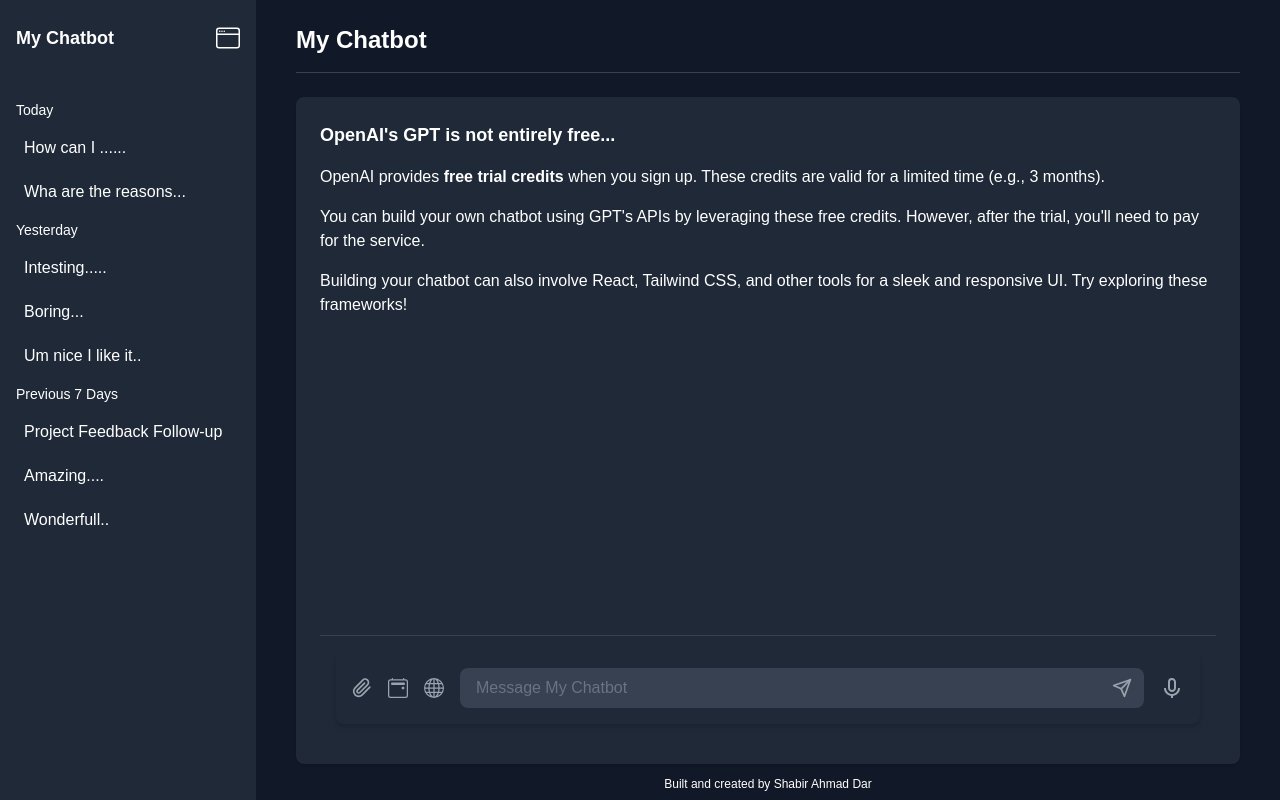
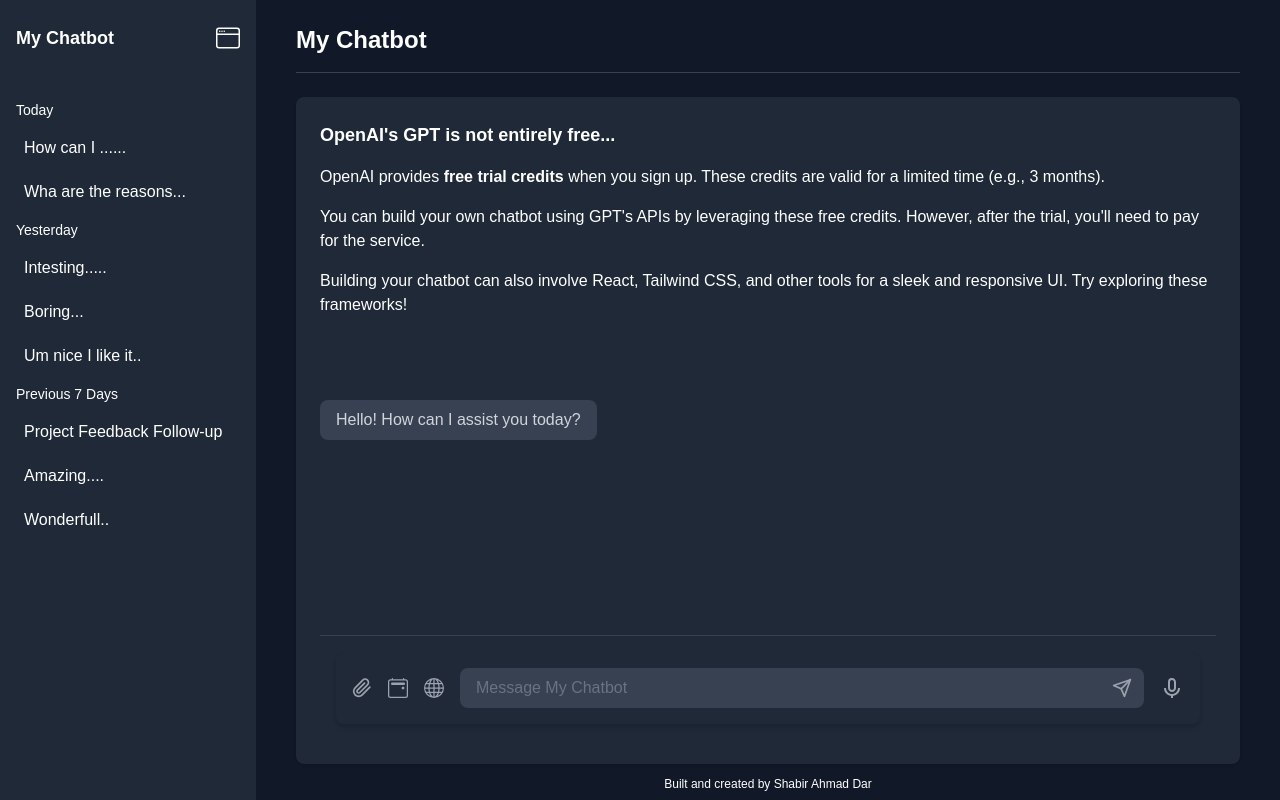
Before and after one commit to shabar-shab/Chatbot, a Next.js app: page / in a window 1280 px wide. Built offline with nearby package versions, Linux system fonts and the light colour scheme.

Commit message:
mimicing the Bot response

```diff
--- a/src/components/ChatInput/index.js
+++ b/src/components/ChatInput/index.js
@@ -1,9 +1,22 @@
-import React from "react";
+import React, { useState } from "react";
 import { FiPaperclip, FiSend } from "react-icons/fi"; // Attachment and Send Icons
 import { BsCalendar2Event, BsGlobe } from "react-icons/bs"; // Calendar and Globe Icons
 import { BiMicrophone } from "react-icons/bi"; // Microphone Icon
 
-const ChatInput = () => {
+const ChatInput = ({onSendMessage }) => {
+  const [input, setInput] = useState("");
+  const handleSend = () => {
+    if (input.trim() !== "") {
+      onSendMessage(input);
+      setInput(""); // Clear input after sending
+    }
+  };
+
+  const handleKeyDown = (e) => {
+    if (e.key === "Enter") {
+      handleSend();
+    }
+  };{}
   return (
     <div className="flex items-center bg-gray-800 text-white rounded-lg p-4 shadow-md w-full">
       <button className="mr-4">
@@ -21,10 +34,13 @@ const ChatInput = () => {
       <div className="relative flex-1">
         <input
           type="text"
+          value={input}
+          onChange={(e) => setInput(e.target.value)}
+          onKeyDown={handleKeyDown}
           placeholder="Message My Chatbot"
           className="w-full bg-gray-700 text-gray-300 placeholder-gray-500 rounded-lg px-4 py-2 pr-10 outline-none focus:ring-2 focus:ring-blue-500"
         />
-        <button className="absolute right-3 top-1/2 transform -translate-y-1/2">
+        <button onClick={handleSend} className="absolute right-3 top-1/2 transform -translate-y-1/2">
           <FiSend className="text-gray-400 hover:text-gray-200 w-5 h-5" />
         </button>
       </div>
--- a/src/components/Main/index.js
+++ b/src/components/Main/index.js
@@ -1,8 +1,27 @@
-import React from "react";
+import React,{useState} from "react";
 import ChatInput from "../ChatInput";
 
 const MainContent = () => {
-  return (<>
+  const [messages, setMessages] = useState([
+    { type: "response", text: "Hello! How can I assist you today?" },
+  ]);
+
+  const handleSendMessage = (text) => {
+    if (text.trim() !== "") {
+      // Add user message
+      setMessages((prev) => [...prev, { type: "user", text }]);
+
+      // Simulate a response after a delay
+      setTimeout(() => {
+        setMessages((prev) => [
+          ...prev,
+          { type: "response", text: "This is a response from the bot." },
+        ]);
+      }, 1000);
+    }
+  };
+  return (
+    <>
       <div className="flex flex-col h-full bg-gray-800 p-6 rounded-lg shadow">
         <h2 className="text-lg font-semibold mb-4">
           OpenAI's GPT is not entirely free...
@@ -10,8 +29,8 @@ const MainContent = () => {
 
         <div className="flex-1 overflow-y-auto">
           <p>
-          OpenAI provides <strong>free trial credits</strong> when you sign up.
-          These credits are valid for a limited time (e.g., 3 months).
+            OpenAI provides <strong>free trial credits</strong> when you sign
+            up. These credits are valid for a limited time (e.g., 3 months).
           </p>
           <p className="mt-4">
             You can build your own chatbot using GPT's APIs by leveraging these
@@ -19,16 +38,38 @@ const MainContent = () => {
             service.
           </p>
           <p className="mt-4">
-          Building your chatbot can also involve React, Tailwind CSS, and other
-          tools for a sleek and responsive UI. Try exploring these frameworks!
+            Building your chatbot can also involve React, Tailwind CSS, and
+            other tools for a sleek and responsive UI. Try exploring these
+            frameworks!
           </p>
         </div>
-
-      <div className="p-4 border-t border-gray-700">
-        <ChatInput />
+        <div className="flex-1 overflow-y-auto space-y-4">
+          {messages.map((message, index) => (
+            <div
+              key={index}
+              className={`flex ${
+                message.type === "user" ? "justify-end" : "justify-start"
+              }`}
+            >
+              <div
+                className={`max-w-sm px-4 py-2 rounded-lg ${
+                  message.type === "user"
+                    ? "bg-blue-500 text-white"
+                    : "bg-gray-700 text-gray-300"
+                }`}
+              >
+                {message.text}
               </div>
             </div>
-    <span className="text-center text-xs text-[10px] mt-3">Built and created by Shabir Ahmad Dar </span>
+          ))}
+        </div>
+        <div className="p-4 border-t border-gray-700">
+          <ChatInput onSendMessage={handleSendMessage} />
+        </div>
+      </div>
+      <span className="text-center text-xs text-[10px] mt-3">
+        Built and created by Shabir Ahmad Dar{" "}
+      </span>
     </>
   );
 };
```
Lines whose indentation alone changed are shown as unchanged.
